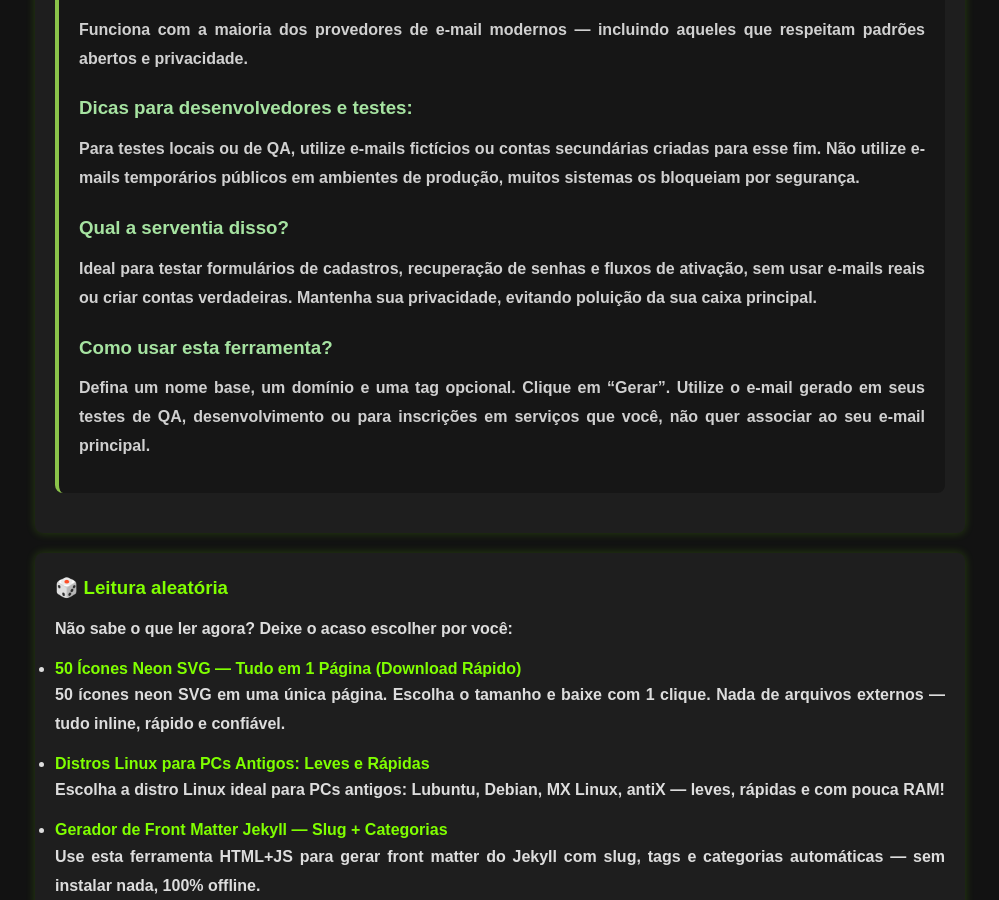
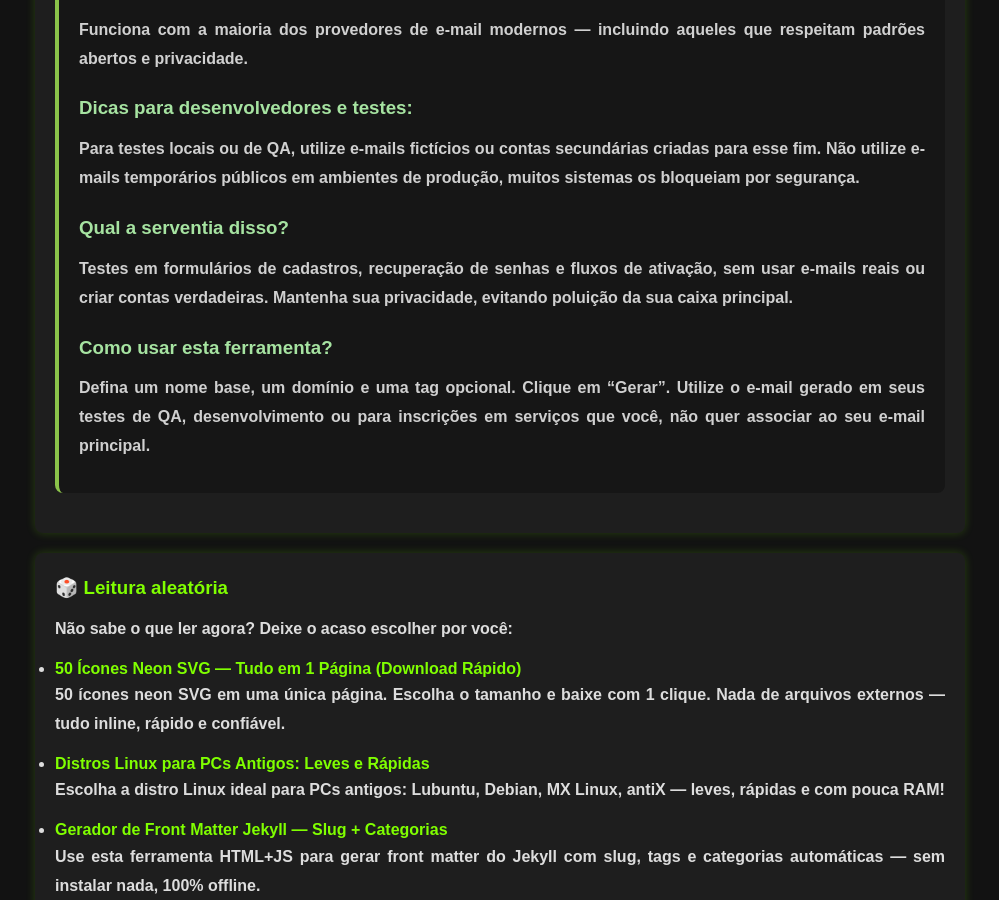
Before and after one commit to Piolinux/piolinux-site, a Jekyll site: the page built from _pages/tools/gerador-de-e-mails-com-tag-plus-addressing-para-testes.html, in a window 1280 px wide and 900 px high, scrolled down 1512 px. Shown: the whole window, without its empty margins (140-1139 px from the left). Built offline with Jekyll 4.4.1, drawn with Linux system fonts in a browser that asks for light colours.

Commit message:
Update gerador-de-e-mails-com-tag-plus-addressing-para-testes.html

```diff
--- a/_pages/tools/gerador-de-e-mails-com-tag-plus-addressing-para-testes.html
+++ b/_pages/tools/gerador-de-e-mails-com-tag-plus-addressing-para-testes.html
@@ -106,7 +106,7 @@ tags: [email, tag, plus-addressing, teste, qa, desenvolvedor, cadastro, privacid
   <h3 style="color: #a6e3a1; margin-top: 20px;">Qual a serventia disso?</h3>
 
   <p>
-   Ideal para testar formulários de cadastros, recuperação de senhas e fluxos de ativação, sem usar e-mails reais ou criar contas verdadeiras. Mantenha sua privacidade, evitando poluição da sua caixa principal. </p>
+  Testes em formulários de cadastros, recuperação de senhas e fluxos de ativação, sem usar e-mails reais ou criar contas verdadeiras. Mantenha sua privacidade, evitando poluição da sua caixa principal. </p>
 
   <h3 style="color: #a6e3a1; margin-top: 20px;">Como usar esta ferramenta?</h3>
 
```
